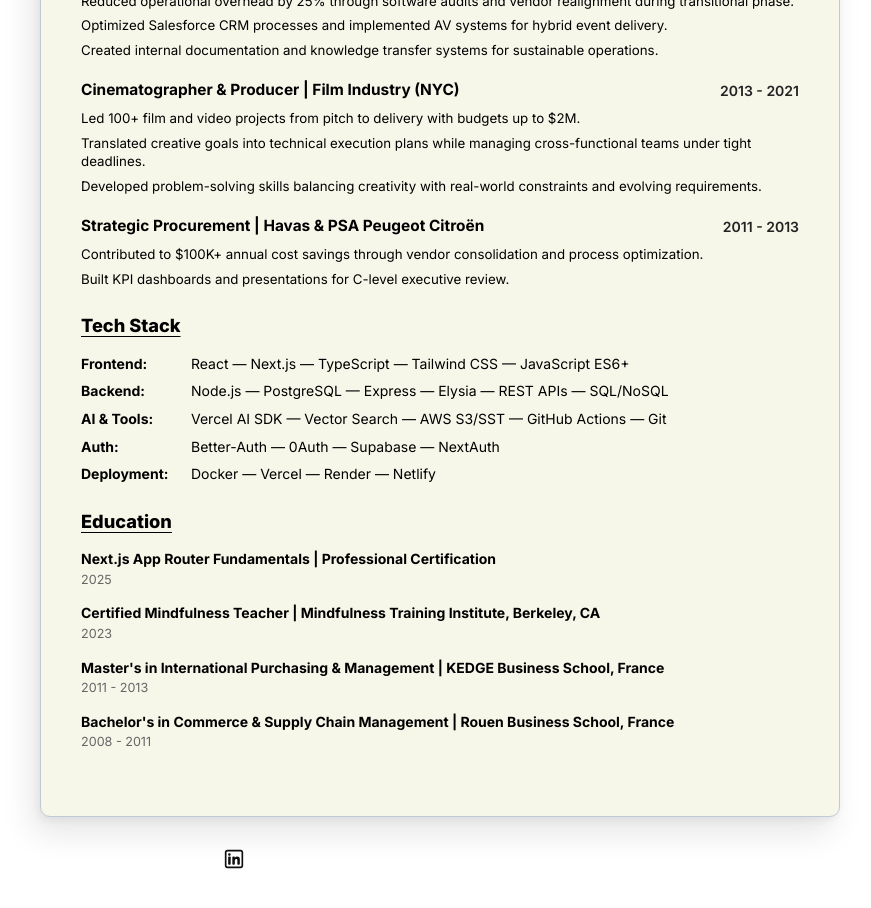
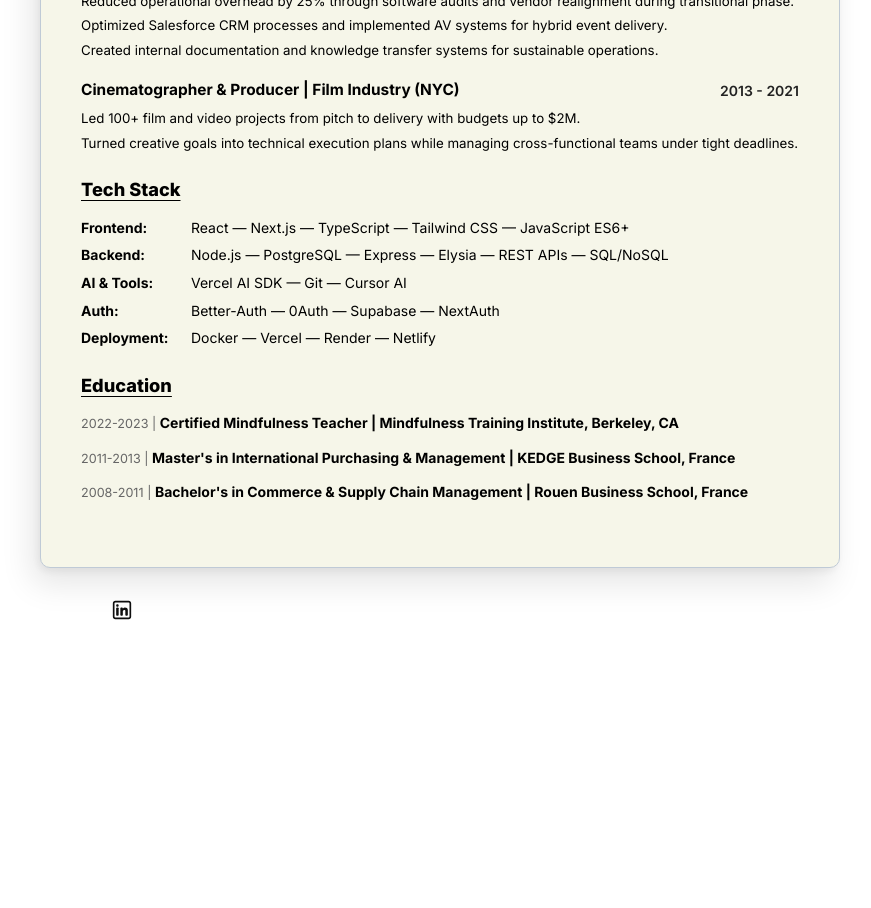
Before and after one commit to guy-car/portfolio-guillaume-caron, a Next.js app: page /resume in a window 1280 px wide. Shown: the part 700-1608 px from the top of the page, without its empty margins (200-1071 px from the left). After the commit the page ends 1384 px from the top, so only its background shows below. Built offline with nearby package versions, Linux system fonts and the light colour scheme.

Commit message:
add resume centering and scaling down

```diff
--- a/app/layout.tsx
+++ b/app/layout.tsx
@@ -58,7 +58,7 @@
         <link href="https://fonts.googleapis.com/css2?family=Inter:wght@400;600;700;800&display=swap" rel="stylesheet" />
         <link rel="stylesheet" href="https://cdnjs.cloudflare.com/ajax/libs/font-awesome/6.4.2/css/all.min.css" />
       </head>
-      <body className="antialiased max-w-xl mx-4 mt-8 lg:mx-auto">
+      <body className="antialiased mx-4 mt-8 lg:mx-auto" style={{ maxWidth: 'var(--page-max-width, 36rem)' }}>
         <main className="flex-auto min-w-0 mt-6 flex flex-col px-2 md:px-0">
           <Navbar />
           {children}
--- a/app/resume/page.tsx
+++ b/app/resume/page.tsx
@@ -4,6 +4,9 @@
 
 export default function ResumePage() {
   useEffect(() => {
+    // Set the page max-width for resume
+    document.body.style.setProperty('--page-max-width', '800px')
+
     // Add the download function to window object
     ;(window as any).downloadResume = function() {
       // Clone the document to avoid modifying the original
@@ -30,22 +33,20 @@
       element.click()
       document.body.removeChild(element)
     }
+
+    // Cleanup: reset the variable when component unmounts
+    return () => {
+      document.body.style.removeProperty('--page-max-width')
+    }
   }, [])
 
   return (
     <>
       <style jsx global>{`
-        /* Override layout constraints for resume page */
+        /* Resume page wrapper */
         .resume-page-wrapper {
-          margin: -20px;
-          padding: 20px;
           min-height: calc(100vh - 200px);
-          width: 100vw;
-          position: relative;
-          left: 50%;
-          right: 50%;
-          margin-left: -50vw;
-          margin-right: -50vw;
+          width: 100%;
         }
 
         .resume-container {
@@ -53,14 +54,12 @@
           line-height: 1.4;
           color: #000;
           font-size: 14px;
-          max-width: none;
-          margin: 0;
-          padding: 0;
           width: 100%;
         }
 
         .resume {
-          max-width: 800px;
+          width: 100%;
+          max-width: 100%;
           margin: 0 auto;
           background: #F6F6E9;
           padding: 40px;
@@ -204,6 +203,7 @@
         .education-details {
           font-size: 0.9em;
           color: #666;
+          font-weight: 400;
         }
 
         .resume-actions {
@@ -320,21 +320,10 @@
                 </div>
                 <div className="job-description">
                   <p>Led 100+ film and video projects from pitch to delivery with budgets up to $2M.</p>
-                  <p>Translated creative goals into technical execution plans while managing cross-functional teams under tight deadlines.</p>
-                  <p>Developed problem-solving skills balancing creativity with real-world constraints and evolving requirements.</p>
+                  <p>Turned creative goals into technical execution plans while managing cross-functional teams under tight deadlines.</p>
                 </div>
               </div>
 
-              <div className="experience-item">
-                <div className="job-header">
-                  <div className="job-title-company">Strategic Procurement | Havas & PSA Peugeot Citroën</div>
-                  <div className="date-location">2011 - 2013</div>
-                </div>
-                <div className="job-description">
-                  <p>Contributed to $100K+ annual cost savings through vendor consolidation and process optimization.</p>
-                  <p>Built KPI dashboards and presentations for C-level executive review.</p>
-                </div>
-              </div>
             </section>
 
             <section className="section tech-stack-section">
@@ -350,7 +339,7 @@
                 </div>
                 <div className="tech-category">
                   <div className="tech-label">AI & Tools:</div>
-                  <div className="tech-items">Vercel AI SDK — Vector Search — AWS S3/SST — GitHub Actions — Git</div>
+                  <div className="tech-items">Vercel AI SDK — Git — Cursor AI</div>
                 </div>
                 <div className="tech-category">
                   <div className="tech-label">Auth:</div>
@@ -367,23 +356,15 @@
               <h2>Education</h2>
 
               <div className="education-item">
-                <div className="education-title">Next.js App Router Fundamentals | Professional Certification</div>
-                <div className="education-details">2025</div>
+                <div className="education-title"><span className='education-details'>2022-2023 | </span>Certified Mindfulness Teacher | Mindfulness Training Institute, Berkeley, CA</div>
               </div>
 
               <div className="education-item">
-                <div className="education-title">Certified Mindfulness Teacher | Mindfulness Training Institute, Berkeley, CA</div>
-                <div className="education-details">2023</div>
+                <div className="education-title"><span className='education-details'>2011-2013 | </span>Master's in International Purchasing & Management | KEDGE Business School, France</div>
               </div>
 
               <div className="education-item">
-                <div className="education-title">Master's in International Purchasing & Management | KEDGE Business School, France</div>
-                <div className="education-details">2011 - 2013</div>
-              </div>
-
-              <div className="education-item">
-                <div className="education-title">Bachelor's in Commerce & Supply Chain Management | Rouen Business School, France</div>
-                <div className="education-details">2008 - 2011</div>
+                <div className="education-title"><span className='education-details'>2008-2011 | </span>Bachelor's in Commerce & Supply Chain Management | Rouen Business School, France</div>
               </div>
             </section>
           </div>
```
Also changed, not shown: 1 other file (tests, documents, lock files or other folders).
